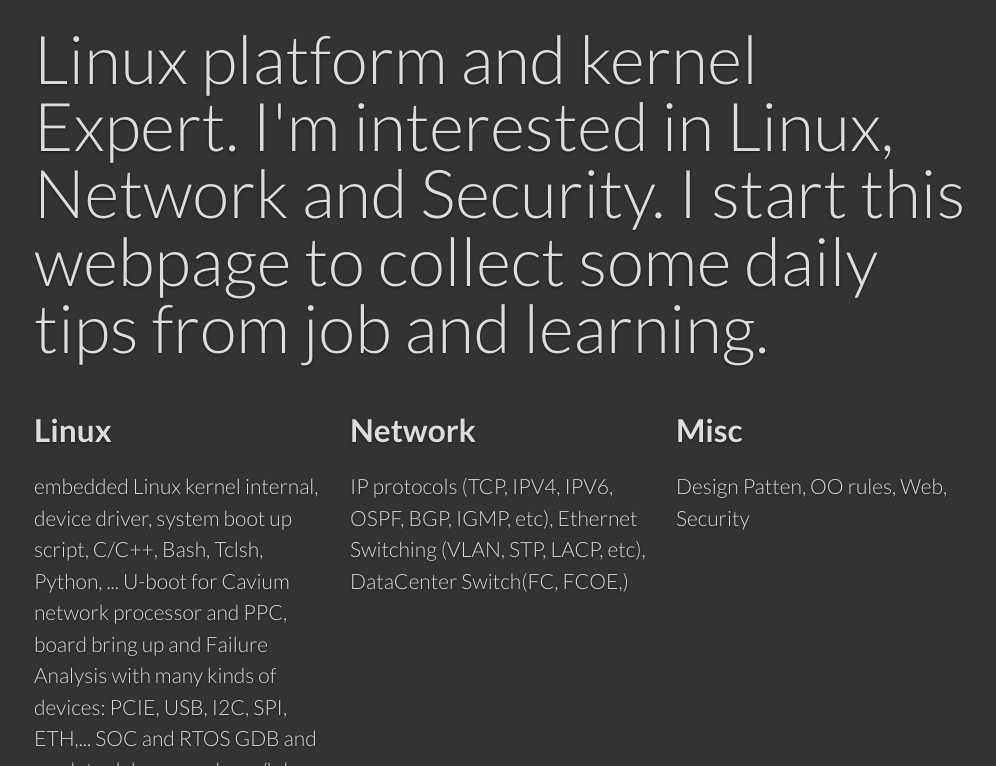
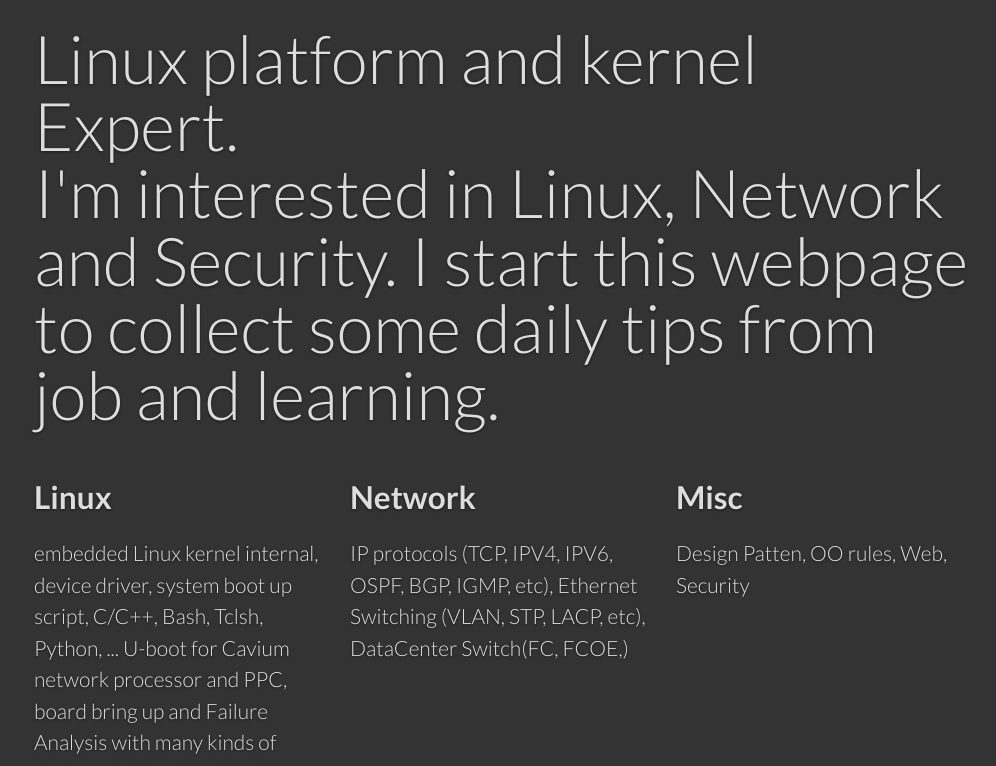
Before and after one commit to XiaohuiJiang/XiaohuiJiang.github.io, a Jekyll site: the page built from index.html, in a window 1280 px wide and 900 px high, cut to the strip 134-900 px from the top of the window. Shown: the whole strip, without its empty margins (137-1133 px from the left). Built offline with Jekyll 4.4.1, drawn with Linux system fonts in a browser that asks for light colours.

```diff
--- a/index.html
+++ b/index.html
@@ -7,7 +7,8 @@ overview: true
 <section class="intro">
   <div class="grid">
     <div class="unit whole center-on-mobiles">
-      <p>Linux platform and kernel Expert. I'm interested in Linux, Network and Security. I start this webpage to collect some daily tips from job and learning.
+      <p>Linux platform and kernel Expert.</p>
+      <p>I'm interested in Linux, Network and Security. I start this webpage to collect some daily tips from job and learning.
       </p>
     </div>
   </div>
```
